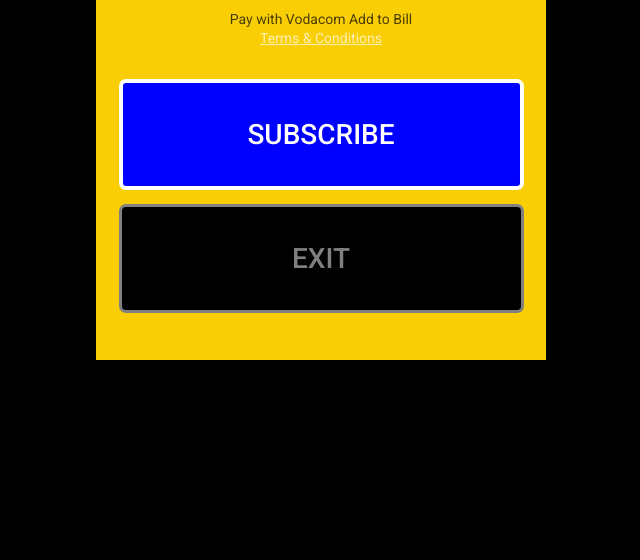
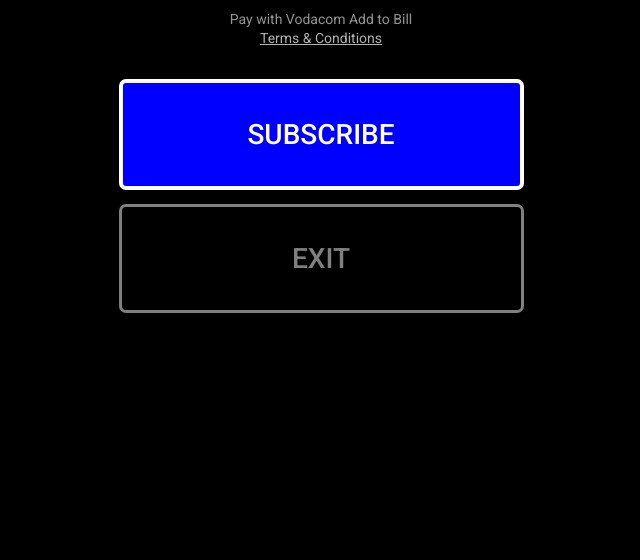
Before and after one commit to willyell/landing-page, a plain HTML site: page index.html in a window 1280 px wide. Shown: the part 240-800 px from the top of the page, without its empty margins (319-959 px from the left). Drawn offline with Linux system fonts and the light colour scheme.

Commit message:
Update landing.css
Changed backgroud color and text color

```diff
--- a/landing.css
+++ b/landing.css
@@ -32,7 +32,7 @@ body {
     width: 100%;
     background: #000;
     text-align: center;
-    /*color: #d3d3d3;*/
+    color: #d3d3d3;
     font: 14px "Roboto", Arial, Helvetica, sans-serif;
     line-height: 1.25;
     font-weight: 400;
@@ -87,7 +87,7 @@ img {
     max-width: 450px;
     margin: 0 auto;
     position: relative;
-    background-color: #FACE05;
+    /*background-color: #FACE05;*/
 }
 
 #actions {
```
